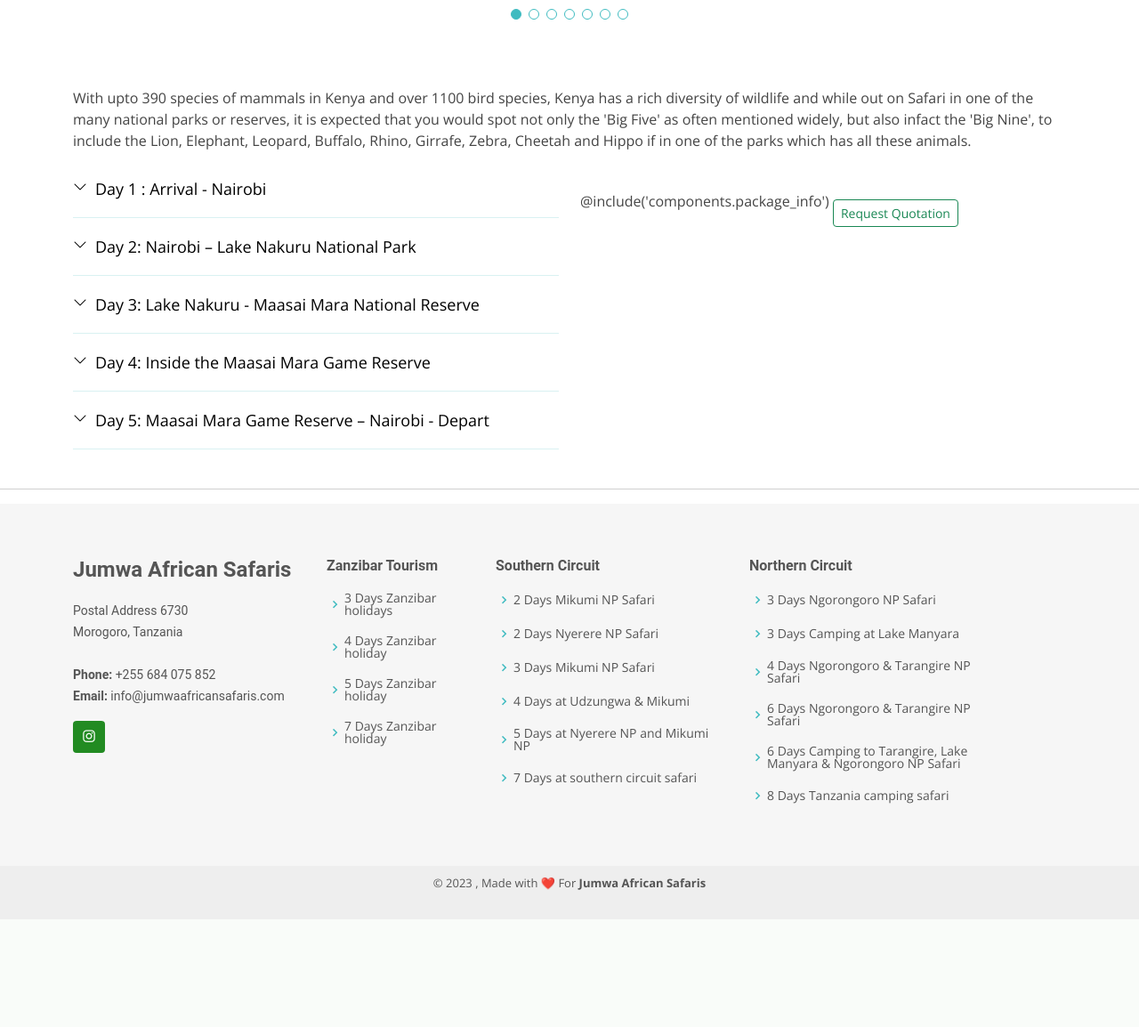
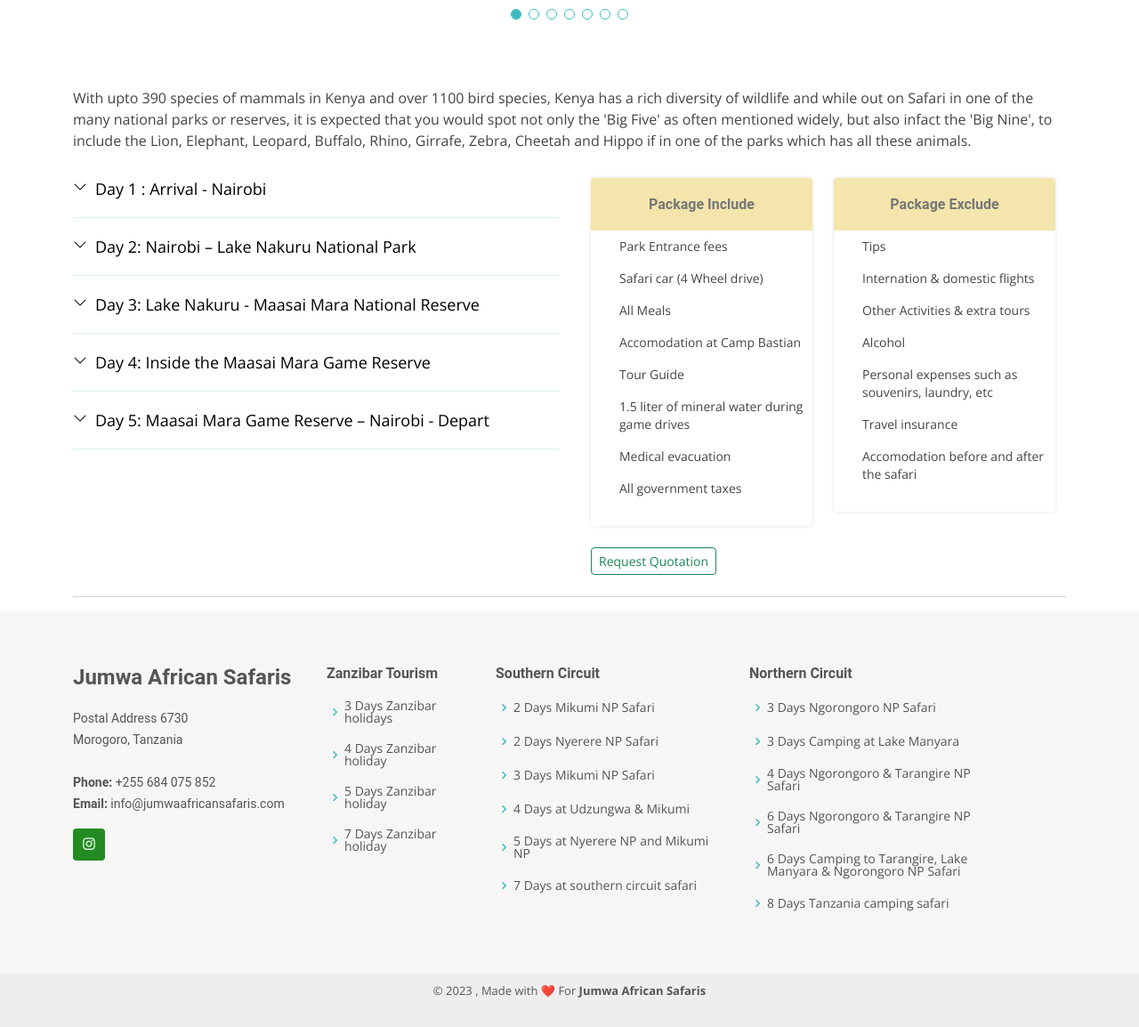
Before and after one commit to Mwerangi/jumwa-safaris, a PHP site: page /views/kenya/fivedays.php in a window 1280 px wide. Shown: the part 460-1614 px from the top of the page at 89% size. Before the commit the page ends 1493 px from the top, so only its background shows below. Run offline with PHP 8.4, Linux system fonts and the light colour scheme.

Commit message:
included package

```diff
--- a/views/kenya/eightkenya.php
+++ b/views/kenya/eightkenya.php
@@ -130,7 +130,7 @@
           </ul>
         </div>
         <div class="col-md-6">
-        @include('components.package_info')
+  <?php include '../components/package_info.php'; ?>
         <button type="button" class="btn btn-sm btn-outline-success mt-4" data-bs-toggle="modal" data-bs-target="#exampleModal" data-bs-whatever="Six Night & Seven Days Kenyan Safari holiday"> Request Quotation </button>
         <div class="modal fade" id="exampleModal" tabindex="-1" aria-labelledby="exampleModalLabel" aria-hidden="true">
             <div class="modal-dialog modal-lg">
@@ -193,5 +193,5 @@
       </div>
       <hr class="mt-4">
     </div>
-  </span
-  ><?php include '../layouts/footer.php'; ?>
+  </span>
+  <?php include '../layouts/footer.php'; ?>
--- a/views/kenya/fivedays.php
+++ b/views/kenya/fivedays.php
@@ -86,7 +86,7 @@
           </ul>
         </div>
         <div class="col-md-6">
-        @include('components.package_info')
+  <?php include '../components/package_info.php'; ?>
         <button type="button" class="btn btn-sm btn-outline-success mt-4" data-bs-toggle="modal" data-bs-target="#exampleModal" data-bs-whatever="Four Night & Five Days standard Kenyan Safari"> Request Quotation </button>
         <div class="modal fade" id="exampleModal" tabindex="-1" aria-labelledby="exampleModalLabel" aria-hidden="true">
             <div class="modal-dialog modal-lg">
--- a/views/kenya/fourdays.php
+++ b/views/kenya/fourdays.php
@@ -69,7 +69,7 @@
           </ul>
         </div>
         <div class="col-md-6">
-        @include('components.package_info')
+  <?php include '../components/package_info.php'; ?>
         <button type="button" class="btn btn-sm btn-outline-success mt-4" data-bs-toggle="modal" data-bs-target="#exampleModal" data-bs-whatever="Four Days at Kenya National Park Safari"> Request Quotation </button>
         <div class="modal fade" id="exampleModal" tabindex="-1" aria-labelledby="exampleModalLabel" aria-hidden="true">
             <div class="modal-dialog modal-lg">
--- a/views/kenya/sevendays.php
+++ b/views/kenya/sevendays.php
@@ -105,7 +105,7 @@
           </ul>
         </div>
         <div class="col-md-6">
-        @include('components.package_info')
+  <?php include '../components/package_info.php'; ?>
         <button type="button" class="btn btn-sm btn-outline-success mt-4" data-bs-toggle="modal" data-bs-target="#exampleModal" data-bs-whatever="Six Night & Seven Days Kenyan Safari holiday"> Request Quotation </button>
         <div class="modal fade" id="exampleModal" tabindex="-1" aria-labelledby="exampleModalLabel" aria-hidden="true">
             <div class="modal-dialog modal-lg">
```
